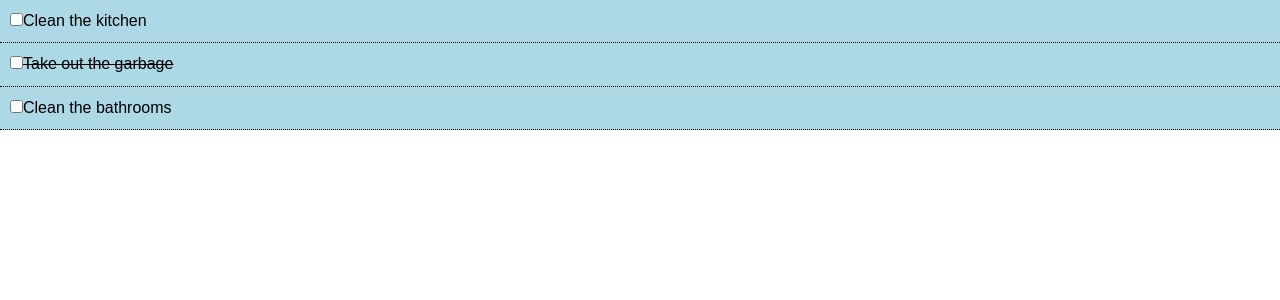
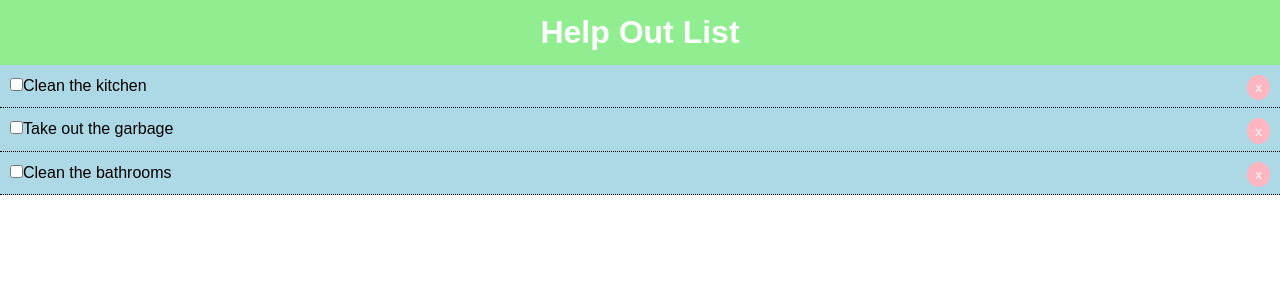
Before and after one commit to haase1020/helpout, a React (Create React App) app: page / in a window 1280 px wide. Shown: the top 300 px of the page. Built offline with nearby package versions, Linux system fonts and the light colour scheme; the HTML template or start-up script is replaced by a standard one.

Commit message:
add delete button and checkbox for complete

```diff
--- a/src/App.js
+++ b/src/App.js
@@ -1,5 +1,7 @@
 import React, { Component } from 'react';
 import Todos from './components/Todos';
+import Header from './components/layout/Header';
+
 import './App.css';
 
 class App extends Component {
@@ -13,7 +15,7 @@ class App extends Component {
       {
         id: 2,
         title: 'Take out the garbage',
-        completed: true,
+        completed: false,
       },
       {
         id: 3,
@@ -22,11 +24,36 @@ class App extends Component {
       },
     ],
   };
+
+  //toggle complete
+  markComplete = (id) => {
+    this.setState({
+      todos: this.state.todos.map((todo) => {
+        if (todo.id === id) {
+          todo.completed = !todo.completed;
+        }
+        return todo;
+      }),
+    });
+  };
+
+  //delete todo
+  delTodo = (id) => {
+    this.setState({
+      todos: [...this.state.todos.filter((todo) => todo.id !== id)],
+    });
+  };
+
   render() {
     console.log(this.state.todos);
     return (
       <div className='App'>
-        <Todos todos={this.state.todos} />
+        <Header />
+        <Todos
+          todos={this.state.todos}
+          markComplete={this.markComplete}
+          delTodo={this.delTodo}
+        />
       </div>
     );
   }
--- a/src/components/TodoItem.js
+++ b/src/components/TodoItem.js
@@ -12,17 +12,20 @@ export class TodoItem extends Component {
     };
   };
 
-  markComplete = (e) => {
-    console.log(this.props);
-  };
-
   render() {
+    const { id, title } = this.props.todo;
     return (
       <div style={this.getStyle()}>
         <p>
-          <input type='checkbox' onChange={this.markComplete} />
+          <input
+            type='checkbox'
+            onChange={this.props.markComplete.bind(this, id)}
+          />
           {''}
-          {this.props.todo.title}
+          {title}
+          <button onClick={this.props.delTodo.bind(this, id)} style={btnStyle}>
+            x
+          </button>
         </p>
       </div>
     );
@@ -34,4 +37,13 @@ TodoItem.propsTypes = {
   todo: PropTypes.object.isRequired,
 };
 
+const btnStyle = {
+  background: 'lightpink',
+  color: '#fff',
+  border: 'none',
+  padding: '.4em .6em',
+  borderRadius: '50%',
+  cursor: 'pointer',
+  float: 'right',
+};
 export default TodoItem;
--- a/src/components/Todos.js
+++ b/src/components/Todos.js
@@ -5,7 +5,12 @@ import PropTypes from 'prop-types';
 class Todos extends Component {
   render() {
     return this.props.todos.map((todo) => (
-      <TodoItem key={todo.id} todo={todo} />
+      <TodoItem
+        key={todo.id}
+        todo={todo}
+        markComplete={this.props.markComplete}
+        delTodo={this.props.delTodo}
+      />
     ));
   }
 }
--- /dev/null
+++ b/src/components/layout/Header.js
@@ -0,0 +1,17 @@
+import React from 'react';
+
+function Header() {
+  return (
+    <header style={headerStyle}>
+      <h1>Help Out List</h1>
+    </header>
+  );
+}
+
+const headerStyle = {
+  background: 'lightgreen',
+  color: '#fff',
+  textAlign: 'center',
+  padding: '10px',
+};
+export default Header;
```
